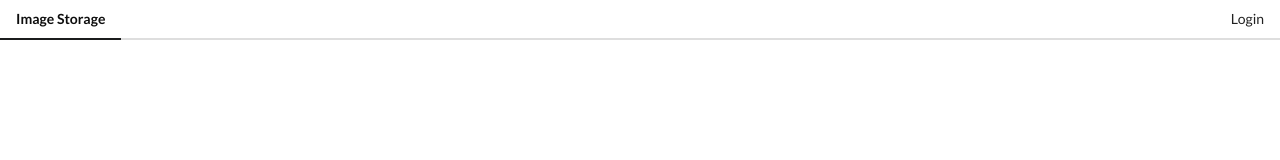
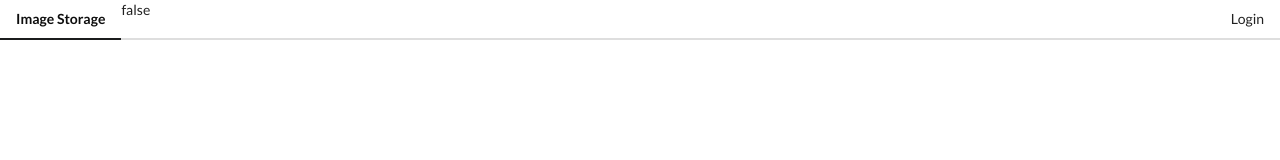
Before and after one commit to Stewie154/images, a Vue app: page / in a window 1280 px wide. Shown: the top 160 px of the page. Built offline with nearby package versions, Linux system fonts and the light colour scheme.

Commit message:
made isLoggedIn getter accessible to AppHeader component. Rendered boolean on screen to show if logged in or not

```diff
--- a/src/components/AppHeader.vue
+++ b/src/components/AppHeader.vue
@@ -3,7 +3,7 @@
         <a class="active item" href="/">
             Image Storage
         </a>
-
+        {{isLoggedIn}}
         <div class="right menu">
             <a class="ui item" @click="login" href="#">
                 Login
@@ -14,10 +14,11 @@
 
 <script>
 
-    import { mapActions } from 'vuex'
+    import { mapActions, mapGetters } from 'vuex'
 
     export default {
         name: 'AppHeader',
+        computed: mapGetters(['isLoggedIn']),
         methods: mapActions(['login'])
     }
 </script>
```
